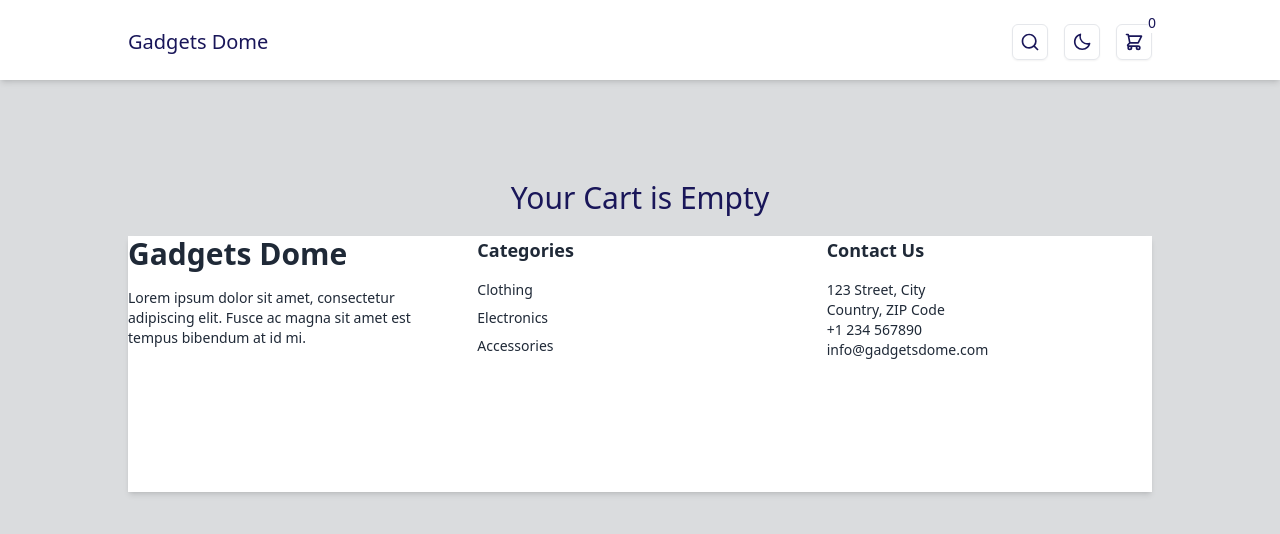
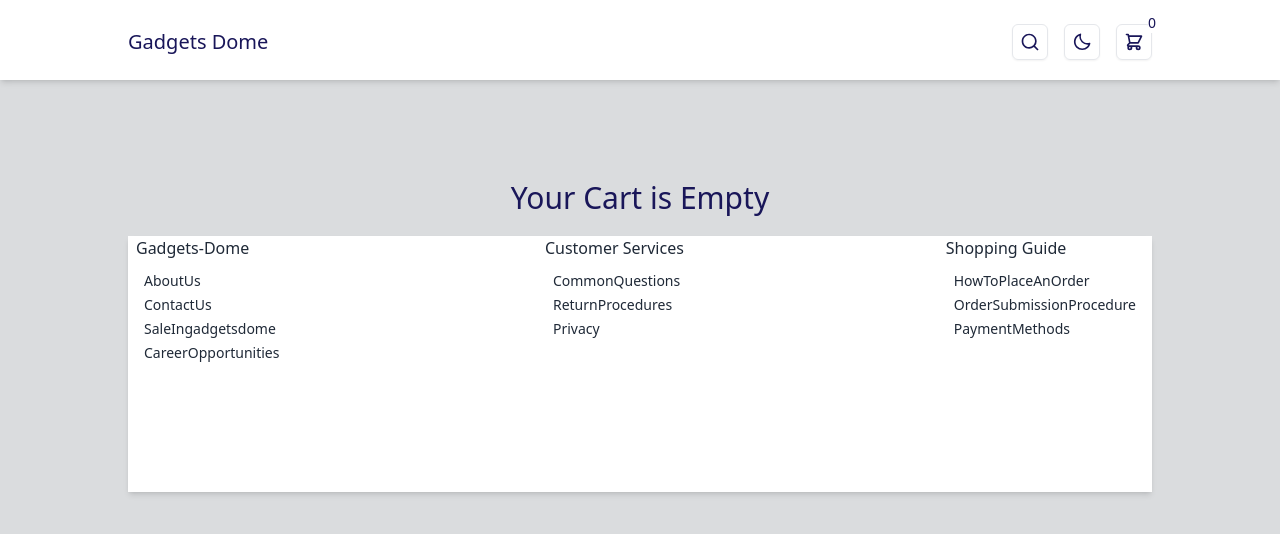
Before and after one commit to azacdev/gadgets-dome, a React (Vite) app: page /cart in a window 1280 px wide. Shown: the top 534 px of the page. Built offline with nearby package versions, Linux system fonts and the light colour scheme.

Commit message:
scroll added on categories

```diff
--- a/src/components/GadgetCard.jsx
+++ b/src/components/GadgetCard.jsx
@@ -22,10 +22,10 @@ const GadgetCard = ({ data }) => {
     <div
       className={`${
         theme ? "bg-light-black" : "bg-light"
-      } card w-60 shadow-xl p-0 overflow-hidden mx-auto mb-4 pb-4 duration-200 hover:scale-105`}
+      }  relative flex flex-col rounded-md w-60 shadow-xl p-0 overflow-hidden mb-4 pb-4 duration-200 hover:scale-105`}
     >
       <Link to={id ? `/gadget/${id}` : ""}>
-        <figure className="flex bg-white justify-center pt-2 h-48 overflow-hidden">
+        <figure className="flex items-center bg-white justify-center pt-2 h-48 overflow-hidden">
           <img src={img} alt={title} className="w-36" />
         </figure>
         <div className="card-body p-4 ">
@@ -40,6 +40,7 @@ const GadgetCard = ({ data }) => {
           Add To Cart
           <FaCartArrowDown className="ml-1" />
         </button>
+        <button className=" "></button>
       </div>
     </div>
   );
--- /dev/null
+++ b/src/components/footer/Footer.jsx
@@ -0,0 +1,37 @@
+import { Link } from "react-router-dom";
+import { useThemeHook } from "../ThemeProvider";
+import { footerContent } from "./footerContent";
+
+const Footer = () => {
+  const [theme] = useThemeHook();
+  return (
+    <footer
+      className={`${theme ? "bg-light-black" : "bg-light"} h-64 shadow-md`}
+    >
+      <div className="containerWrap flex justify-between flex-wrap flex-grow min-width-[800px] ">
+        {footerContent.map((item) => {
+          return (
+            <div className="mt-6 md:mt-0" key={item.title}>
+              <h2 className="capitalize text-md rtl:border-r-4 ltr:border-l-4 border-palette-primary px-2">
+                {item.title}
+              </h2>
+              <div className="flex flex-col mt-2">
+                {item.subtitles.map((subItem) => {
+                  return (
+                    <Link href={subItem.href} key={subItem.text}>
+                      <a className="capitalize text-sm text-palette-base/90 px-4 py-2 hover:text-palette-base/100">
+                        {subItem.text}
+                      </a>
+                    </Link>
+                  );
+                })}
+              </div>
+            </div>
+          );
+        })}
+      </div>
+    </footer>
+  );
+};
+
+export default Footer;
--- /dev/null
+++ b/src/components/footer/footerContent.jsx
@@ -0,0 +1,83 @@
+import { FaLinkedin, FaTwitterSquare, FaTelegramPlane } from "react-icons/fa";
+import { AiFillInstagram } from "react-icons/ai";
+
+export const footerContent = [
+  {
+    title: "gadgets-dome",
+    subtitles: [
+      {
+        text: "aboutUs",
+        href: "/about",
+      },
+      {
+        text: "contactUs",
+        href: "/blank",
+      },
+      {
+        text: "saleIngadgetsdome",
+        href: "/blank",
+      },
+      {
+        text: "careerOpportunities",
+        href: "/blank",
+      },
+    ],
+  },
+  {
+    title: "customer Services",
+    subtitles: [
+      {
+        text: "commonQuestions",
+        href: "/blank",
+      },
+      {
+        text: "returnProcedures",
+        href: "/blank",
+      },
+      {
+        text: "privacy",
+        href: "/blank",
+      },
+    ],
+  },
+  {
+    title: "shopping Guide",
+    subtitles: [
+      {
+        text: "howToPlaceAnOrder",
+        href: "/blank",
+      },
+      {
+        text: "orderSubmissionProcedure",
+        href: "/blank",
+      },
+      {
+        text: "paymentMethods",
+        href: "/blank",
+      },
+    ],
+  },
+];
+
+export const socialMedia = [
+  {
+    name: "instagram",
+    icon: AiFillInstagram,
+    href: "/",
+  },
+  {
+    name: "linkedin",
+    icon: FaLinkedin,
+    href: "/",
+  },
+  {
+    name: "twitter",
+    icon: FaTwitterSquare,
+    href: "/",
+  },
+  {
+    name: "telegram",
+    icon: FaTelegramPlane,
+    href: "/",
+  },
+];
--- a/src/pages/Cart.jsx
+++ b/src/pages/Cart.jsx
@@ -1,5 +1,5 @@
 /* eslint-disable no-unused-vars */
-import Footer from "./Footer";
+import Footer from "../components/footer/Footer";
 import { useCart } from "react-use-cart";
 import { useThemeHook } from "../components/ThemeProvider";
 import { BsCartX } from "react-icons/bs";
--- a/src/pages/Footer.jsx
+++ /dev/null
@@ -1,44 +0,0 @@
-import { useThemeHook } from "../components/ThemeProvider";
-
-const Footer = () => {
-  const [theme] = useThemeHook();
-  return (
-    <footer
-      className={`${theme ? "bg-light-black" : "bg-light"} h-64 shadow-md`}
-    >
-      <div className="containerWrap">
-        <div className="grid grid-cols-1 md:grid-cols-3 gap-6">
-          <div>
-            <h2 className="text-3xl font-bold mb-4">Gadgets Dome</h2>
-            <p className="text-sm">
-              Lorem ipsum dolor sit amet, consectetur adipiscing elit. Fusce ac
-              magna sit amet est tempus bibendum at id mi.
-            </p>
-          </div>
-          <div>
-            <h3 className="text-lg font-bold mb-4">Categories</h3>
-            <ul className="text-sm">
-              <li className="mb-2">Clothing</li>
-              <li className="mb-2">Electronics</li>
-              <li className="mb-2">Accessories</li>
-            </ul>
-          </div>
-          <div>
-            <h3 className="text-lg font-bold mb-4">Contact Us</h3>
-            <p className="text-sm">
-              123 Street, City
-              <br />
-              Country, ZIP Code
-              <br />
-              +1 234 567890
-              <br />
-              info@gadgetsdome.com
-            </p>
-          </div>
-        </div>
-      </div>
-    </footer>
-  );
-};
-
-export default Footer;
--- a/src/pages/GadgetDetail.jsx
+++ b/src/pages/GadgetDetail.jsx
@@ -37,48 +37,99 @@ const GadgetDetail = () => {
   };
 
   return (
-    <div className="containerWrap flex flex-col gap-5 lg:flex-row p-24">
+    // <div className={`${theme ? "bg-light-black" : "bg-light"}`}>
+    //   <div className="containerWrap flex flex-col gap-5 lg:flex-row p-24">
+    //     <div
+    //       className={`${
+    //         theme ? "bg-light-black" : "bg-light"
+    //       } grid flex-grow max-w-lg p-4 items-center rounded-lg`}
+    //     >
+    //       <img src={img} className="w-full max-w-full rounded-md" alt={title} />
+    //     </div>
+
+    //     <div
+    //       className={`${
+    //         theme ? "bg-light-black" : "bg-light"
+    //       } grid flex-grow gap-3 max-w-lg p-6 rounded-lg`}
+    //     >
+    //       <div>
+    //         <h1 className="text-4xl">{title}</h1>
+    //         <h4 className="text-xl">
+    //           Price: $<span className="text-2xl">{price}</span>
+    //         </h4>
+    //         <h4 className="text-xl">
+    //           Brand: <span className="text-2xl">{brand}</span>
+    //         </h4>
+    //       </div>
+
+    //       <div>
+    //         <h4 className="text-2xl">Features</h4>
+    //         <h4 className="text-base">{description}</h4>
+    //       </div>
+
+    //       <div className="flex flex-wrap justify-between">
+    //         <h4 className="text-xl capitalize">
+    //           Category: <span className="text-2xl">{category}</span>
+    //         </h4>
+    //         <h4 className="text-xl">
+    //           Rating: <span className="text-2xl">{rating}</span>
+    //         </h4>
+    //       </div>
+    //       <div>
+    //         <button className="btn" onClick={addToCart}>
+    //           Add To Cart
+    //           <FaCartArrowDown className="ml-1" />
+    //         </button>
+    //       </div>
+    //     </div>
+    //   </div>
+    // </div>
+    <div className={`bg-${theme ? "light-black" : "light"}`}>
+      <div className="containerWrap flex flex-col lg:flex-row p-8 lg:p-24 gap-8">
         <div
-        className={`${
-          theme ? "bg-light-black" : "bg-light"
-        } grid flex-grow max-w-lg p-4 items-center rounded-lg`}
+          className={`bg-${
+            theme ? "light-black" : "light"
+          } max-w-lg rounded-lg overflow-hidden`}
         >
-        <img src={img} className="w-full  max-w-full" alt={title} />
+          <img src={img} className="w-full rounded-md" alt={title} />
         </div>
 
         <div
-        className={`${
-          theme ? "bg-light-black" : "bg-light"
-        } grid flex-grow gap-3 max-w-lg p-6 rounded-lg`}
+          className={`bg-${
+            theme ? "light-black" : "light"
+          } flex flex-col gap-4 max-w-lg p-2 rounded-lg`}
         >
           <div>
-          <h1 className="text-4xl">{title}</h1>
-          <h4 className="text-xl">
-            Price: $<span className="text-2xl">{price}</span>
+            <h1 className="text-3xl lg:text-5xl font-semibold">{title}</h1>
+            <h4 className="text-lg lg:text-xl mt-2">
+              Price: $<span className="text-xl lg:text-2xl">{price}</span>
             </h4>
-          <h4 className="text-xl">
-            Brand: <span className="text-2xl">{brand}</span>
+            <h4 className="text-lg lg:text-xl mt-2">
+              Brand: <span className="text-xl lg:text-2xl">{brand}</span>
             </h4>
           </div>
 
           <div>
-          <h4 className="text-2xl">Features</h4>
-          <h4 className="text-base">{description}</h4>
+            <h4 className="text-xl">Features</h4>
+            <p className="text-base lg:text-lg leading-relaxed">
+              {description}
+            </p>
           </div>
 
           <div className="flex flex-wrap justify-between">
-          <h4 className="text-xl capitalize">
-            Category: <span className="text-2xl">{category}</span>
+            <h4 className="text-lg lg:text-xl capitalize">
+              Category: <span className="text-xl lg:text-2xl">{category}</span>
             </h4>
-          <h4 className="text-xl">
-            Rating: <span className="text-2xl">{rating}</span>
+            <h4 className="text-lg lg:text-xl">
+              Rating: <span className="text-xl lg:text-2xl">{rating}</span>
             </h4>
           </div>
+
           <div>
-          <button className="btn" onClick={addToCart}>
-            Add To Cart
-            <FaCartArrowDown className="ml-1" />
+            <button className="btn flex items-center" onClick={addToCart}>
+              Add To Cart <FaCartArrowDown className="ml-2" />
             </button>
+          </div>
         </div>
       </div>
     </div>
--- a/src/pages/Home.jsx
+++ b/src/pages/Home.jsx
@@ -1,4 +1,4 @@
-import Footer from "./Footer";
+import Footer from "../components/footer/Footer";
 import { useEffect, useState } from "react";
 import { useThemeHook } from "../components/ThemeProvider";
 import { useSearchHook } from "../components/SearchTermProvider";
@@ -87,7 +87,7 @@ const Home = () => {
   };
 
   return (
-    <div className="text-center pb-3.5">
+    <div className="text-center">
       {searchTerm ? (
         ""
       ) : (
@@ -124,9 +124,10 @@ const Home = () => {
       {searchTerm ? (
         ""
       ) : (
-        <div className="containerWrap p-4">
+        <div className="containerWrap p-2">
           <h1 className="capitalize text-left text-2xl md:text-3xl">Categories</h1>
-          <div className="flex justify-center sm:justify-start gap-4 my-10 ">
+          <div className="flex justify-center sm:justify-start gap-4 my-10 overflow-x-auto md:overflow-x-hidden">
+            <div className="flex gap-2">
             {categories.map((cat, id) => (
               <div
                 className={`${
@@ -155,13 +156,15 @@ const Home = () => {
                 </div>
               </div>
             ))}
+
+            </div>
           </div>
         </div>
       )}
 
-      <div className="containerWrap p-4">
+      <div className="containerWrap p-2 md:p-0">
         <h1 className="capitalize text-left text-2xl md:text-3xl">{category}</h1>
-        <div className="flex flex-wrap gap-4 my-6">
+        <div className="flex flex-wrap justify-center gap-3 my-6">
           {filterProducts
             .filter((val) => {
               if (searchTerm === "") {
```
Lines whose indentation alone changed are shown as unchanged.
